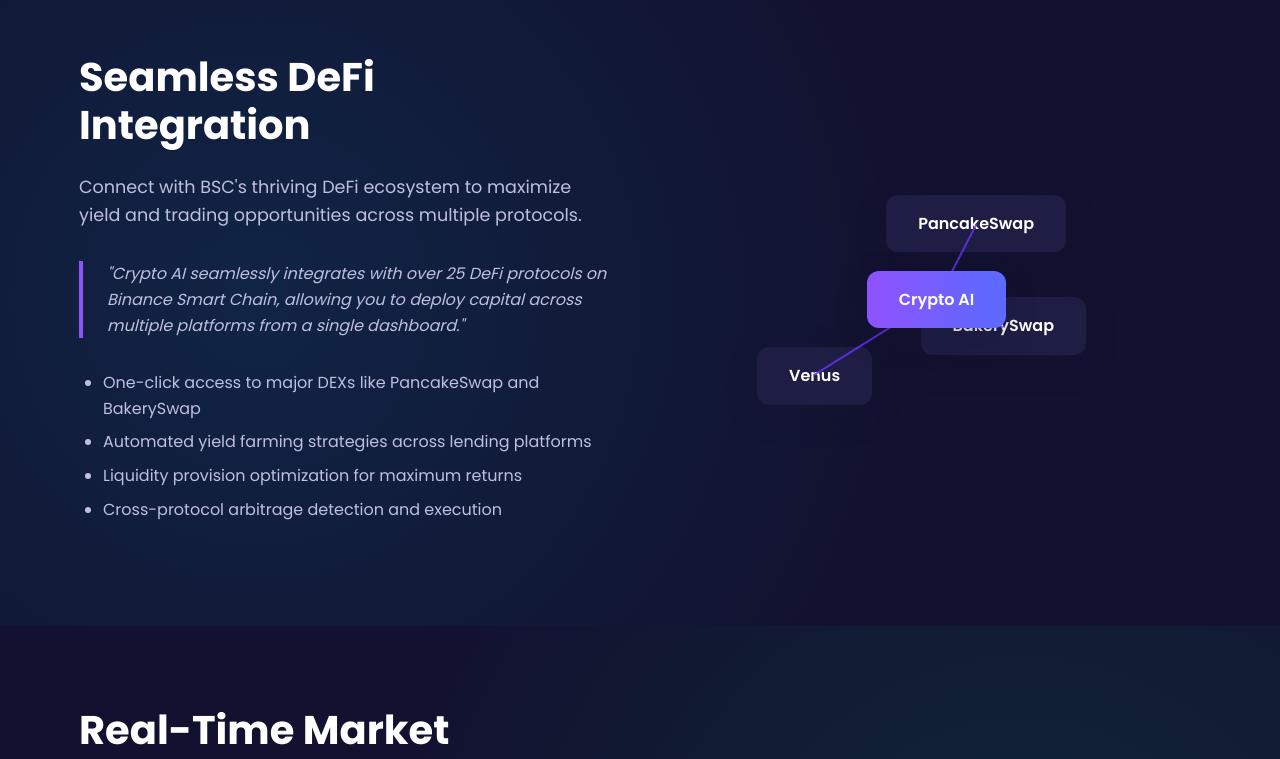
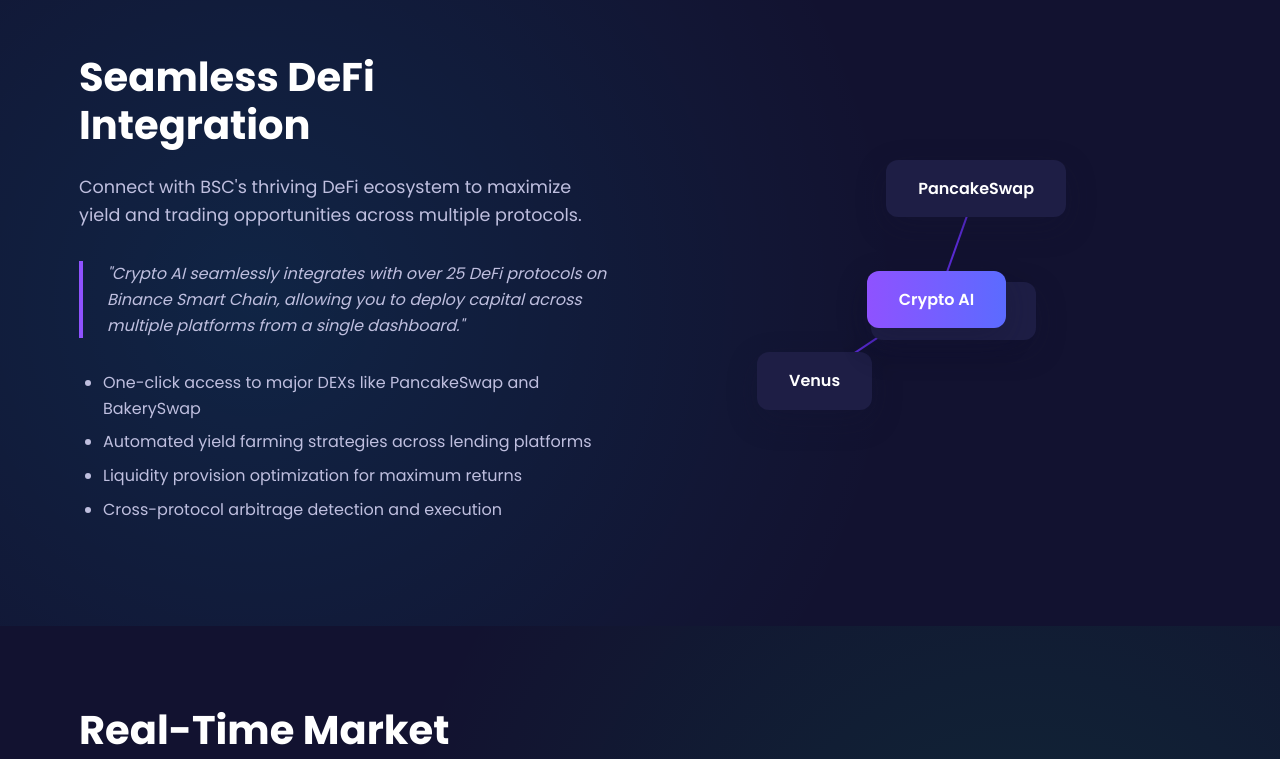
Before and after one commit to jkhgslkjhlkj/new2, a plain HTML site: page index.html in a window 1280 px wide. Shown: the part 2020-2779 px from the top of the page. Drawn offline with nearby package versions, Linux system fonts and the light colour scheme.

Commit message:
справления в коде смарт-контракта и визуализации DeFi

```diff
--- a/assets/css/styles.css
+++ b/assets/css/styles.css
@@ -368,7 +368,7 @@
 .defi-visualization {
     position: relative;
     width: 100%;
-    height: 300px;
+    height: 350px;
     display: flex;
     justify-content: center;
     align-items: center;
@@ -382,6 +382,14 @@
     font-weight: 600;
     box-shadow: var(--box-shadow);
     transition: all var(--transition-speed);
+    z-index: 2;
+}
+
+.defi-connection {
+    position: absolute;
+    width: 100%;
+    height: 100%;
+    z-index: 1;
 }
 
 .defi-node.central {
@@ -474,6 +482,8 @@
     border-radius: var(--border-radius);
     overflow: hidden;
     box-shadow: var(--box-shadow);
+    width: 100%;
+    max-width: 100%;
 }
 
 .code-header {
@@ -485,13 +495,17 @@
 .code-block pre {
     margin: 0;
     padding: 1.5rem;
-    overflow-x: auto;
+    overflow-x: hidden;
+    white-space: pre-wrap;
+    word-wrap: break-word;
 }
 
 .code-block code {
     color: #f8f8f2;
     font-family: 'Courier New', Courier, monospace;
     line-height: 1.5;
+    display: block;
+    width: 100%;
 }
 
 .contract-ready {
--- a/index.html
+++ b/index.html
@@ -143,9 +143,9 @@
                     <!-- Animated visualization of DeFi protocols -->
                     <div class="defi-visualization">
                         <div class="defi-node central">Crypto AI</div>
-                        <div class="defi-node" style="top: 30px; right: 120px;">PancakeSwap</div>
-                        <div class="defi-node" style="bottom: 30px; left: 70px;">Venus</div>
-                        <div class="defi-node" style="bottom: 80px; right: 100px;">BakerySwap</div>
+                        <div class="defi-node" style="top: 20px; right: 120px;">PancakeSwap</div>
+                        <div class="defi-node" style="bottom: 50px; left: 70px;">Venus</div>
+                        <div class="defi-node" style="bottom: 120px; right: 150px;">BakerySwap</div>
                         <div class="defi-connection"></div>
                     </div>
                 </div>
@@ -218,7 +218,6 @@
     }
 }</code></pre>
                     </div>
-                    <div class="contract-ready">Smart Contract Ready</div>
                 </div>
                 <div class="text-content">
                     <h2>Custom Smart Contract Deployment</h2>
```
